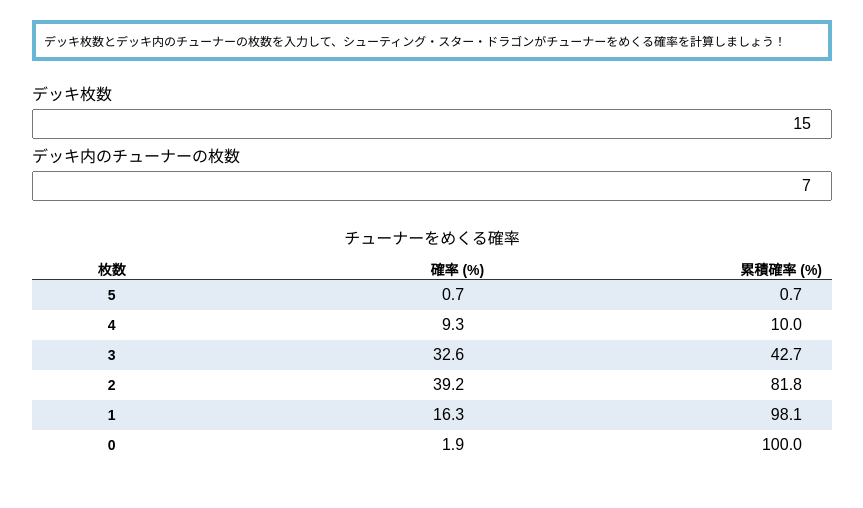
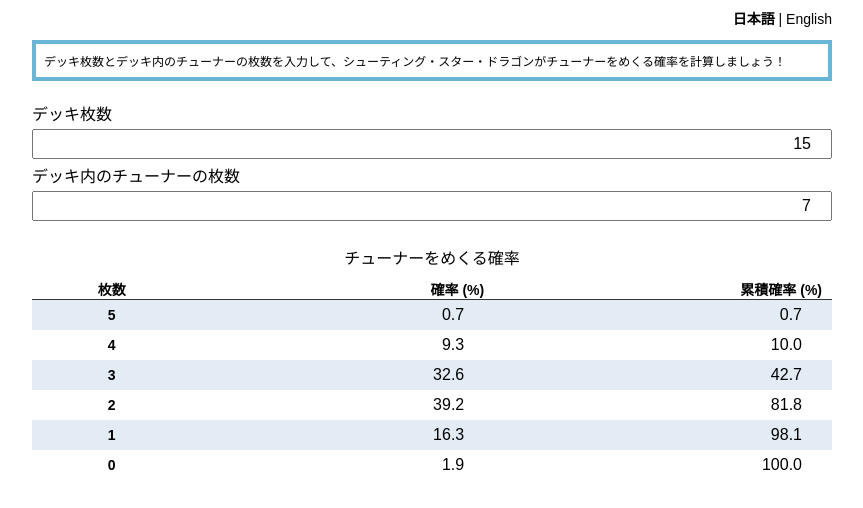
Before and after one commit to rksuda/shooting-star-dragon, a Vue app: page / in a window 1280 px wide. Shown: the top 508 px of the page, without its empty margins (208-1071 px from the left). Built offline with nearby package versions, Linux system fonts and the light colour scheme.

Commit message:
Add a simple language switching feature (refinements needed)

```diff
--- a/src/App.vue
+++ b/src/App.vue
@@ -1,5 +1,9 @@
 <template>
   <div class="container">
+    <div class="align-right">
+      <language-selector :languages="languages" @select="handleSelectLanguage" />
+    </div>
+
     <p>{{ $t('App.message') }}</p>
 
     <label>{{ $t('App.deckSize') }}<input type="number" min="0" v-model.number="deckSize"></label>
@@ -27,10 +31,12 @@
 
 <script>
 import { combinations } from 'mathjs'
+import LanguageSelector from './components/LanguageSelector.vue'
 
 export default {
   name: 'App',
   components: {
+    LanguageSelector
   },
   data() {
     return {
@@ -39,6 +45,10 @@ export default {
       deckSize: 15,
       deckTunerSize: 7,
       precision: 1,
+      languages: [
+        { text: '日本語', value: 'ja' },
+        { text: 'English', value: 'en' },
+      ],
     };
   },
   computed: {
@@ -82,6 +92,9 @@ export default {
     },
     formatCumulativeProbabilityOf(minimumExcavatedTunerSize) {
       return (this.cumulativeProbabilityOf(minimumExcavatedTunerSize) * 100).toFixed(this.precision);
+    },
+    handleSelectLanguage({ language }) {
+      this.$i18n.locale = language;
     }
   }
 }
@@ -138,4 +151,8 @@ p {
 .text-right {
   text-align: right;
 }
+.align-right {
+  display: flex;
+  justify-content: flex-end;
+}
 </style>
--- /dev/null
+++ b/src/components/LanguageSelector.vue
@@ -0,0 +1,62 @@
+<template>
+  <div>
+    <ul>
+      <li v-for="(language, index) in languages" :key="index" @click="onSelect(language.value)">
+        <span :class="{ active: language.value === activeLanguageValue }">{{ language.text }}</span>
+      </li>
+    </ul>
+  </div>
+</template>
+
+<script>
+export default {
+  name: 'LanguageSelector',
+  props: {
+    languages: {
+      // Array of { text: String, value: any }
+      type: Array,
+      required: true,
+    }
+  },
+  emits: ['select'],
+  data() {
+    return {
+      activeLanguageValue: '',
+    };
+  },
+  created() {
+    this.activeLanguageValue = this.$props.languages[0].value;
+  },
+  methods: {
+    onSelect(languageValue) {
+      this.activeLanguageValue = languageValue;
+      this.$emit('select', { language: languageValue });
+    }
+  }
+}
+</script>
+
+<style scoped>
+ul {
+  list-style-type: none;
+  margin: 0;
+  padding: 0;
+}
+li {
+  display: inline;
+  font-size: 14px;
+}
+li:hover {
+  cursor: pointer;
+}
+li::after {
+  content: " | ";
+}
+li:last-child::after {
+  content: none;
+}
+
+.active {
+  font-weight: bold;
+}
+</style>
```
